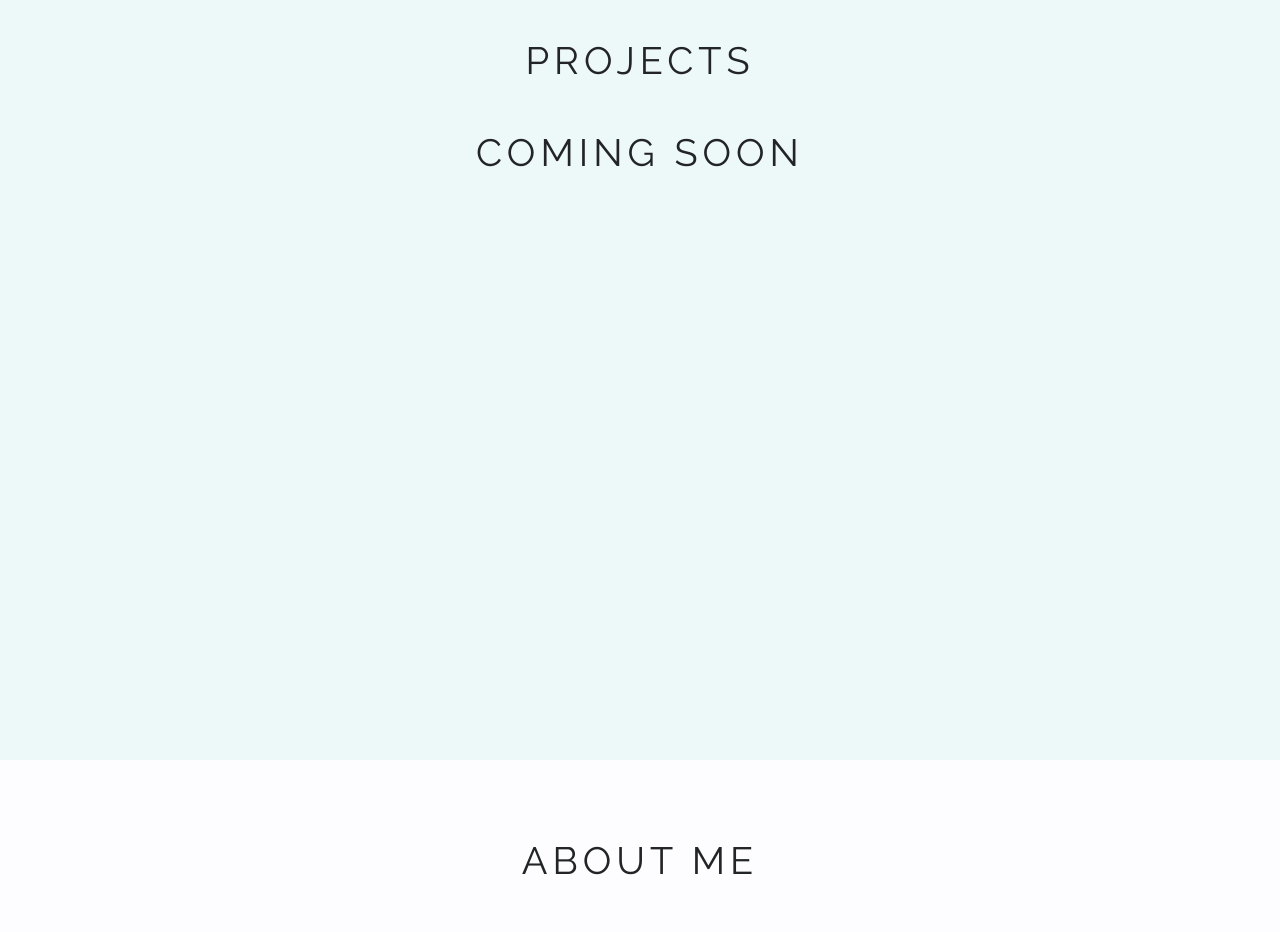
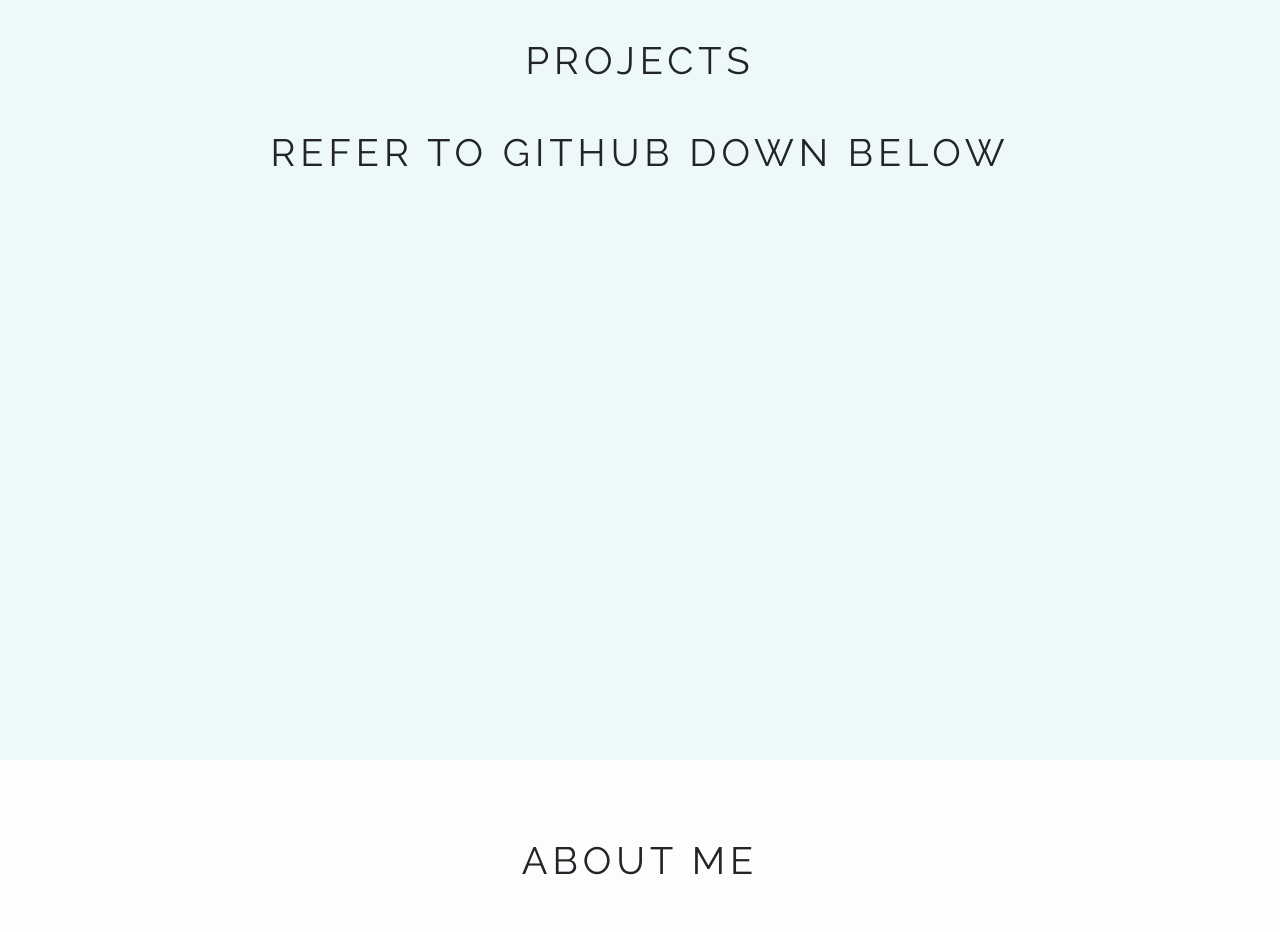
Before and after one commit to HashimAbdirahim/HashimAbdirahim.github.io, a plain HTML site: page index.html in a window 1280 px wide. Shown: the part 840-1772 px from the top of the page. Drawn offline with nearby package versions, Linux system fonts and the light colour scheme; a script that the page names is missing; a web font is replaced by a local one.

Commit message:
Update index.html

```diff
--- a/index.html
+++ b/index.html
@@ -49,7 +49,7 @@
       <h2 class="text-uppercase dark-gray-font">Projects</h2>
       <div class="container dark-gray-font">
         <div class="row">
-            <h2 class="text-uppercase dark-gray-font">Coming Soon</h2>
+            <h2 class="text-uppercase dark-gray-font">Refer to Github Down Below</h2>
 
           <!-- <div class="col-md-4">
             <div class="panel panel-default fixed-width center-block">
```
